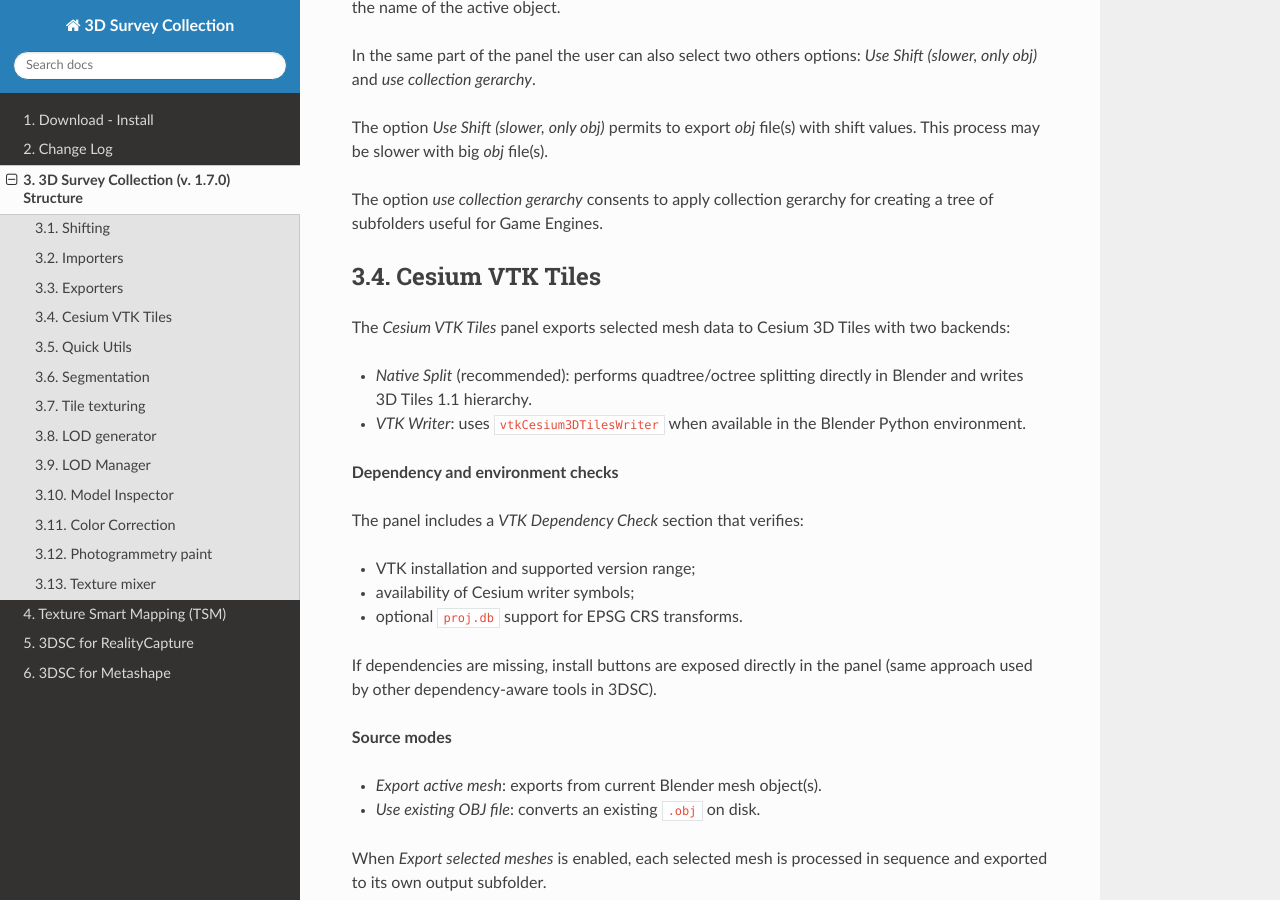
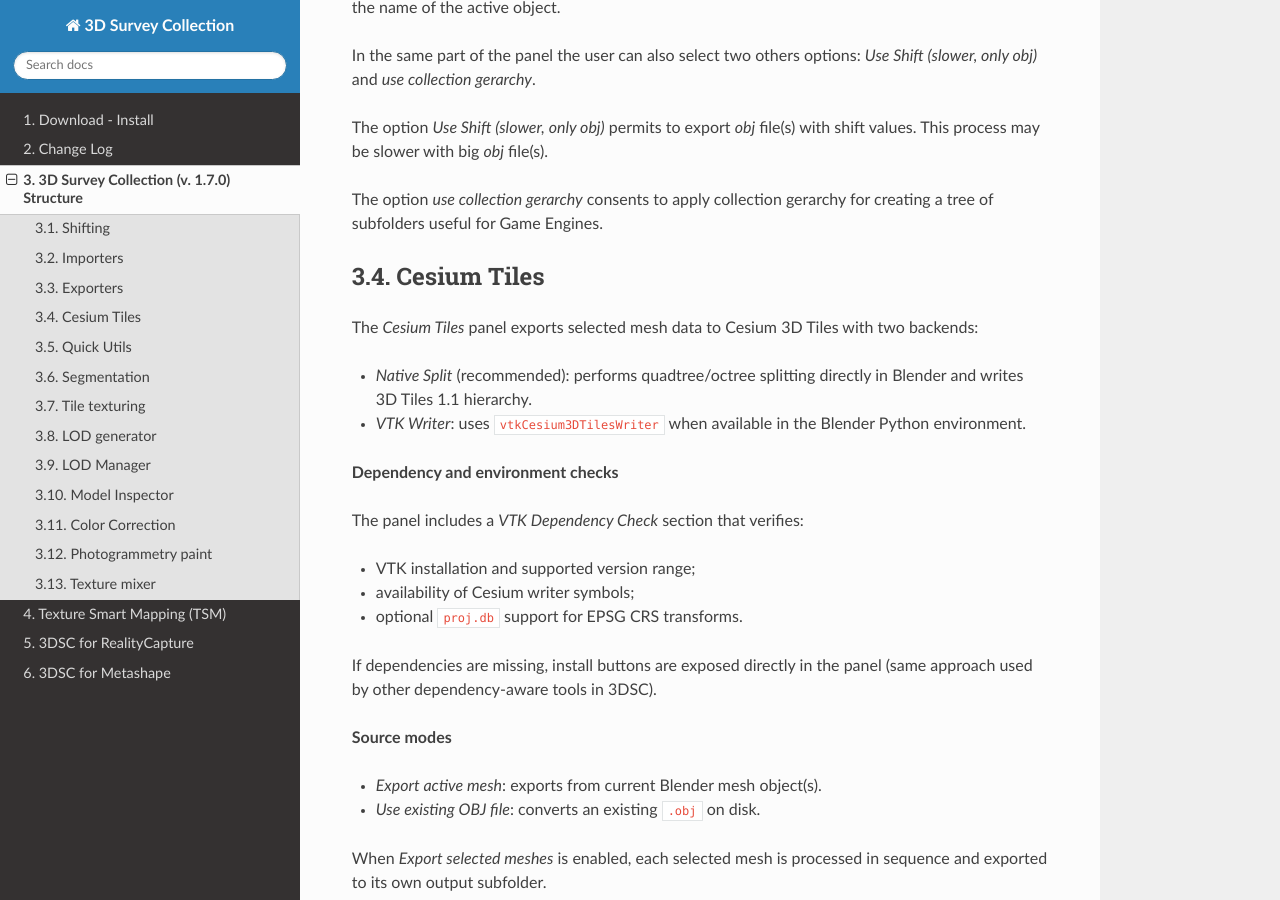
Before and after one commit to zalmoxes-laran/3D-survey-collection-doc, a Sphinx documentation site: the page built from docs/3DSCstructure.rst, in a window 1280 px wide and 900 px high, scrolled down 7606 px. Built offline with Sphinx 7.4.7 and the Read the Docs theme 3.1.0, drawn with Linux system fonts in a browser that asks for light colours; some of the changed text lies outside the part shown.

Commit message:
Update 3DSCstructure.rst

```diff
--- a/docs/3DSCstructure.rst
+++ b/docs/3DSCstructure.rst
@@ -229,12 +229,12 @@
 The option *use collection gerarchy* consents to apply collection gerarchy for creating a tree of subfolders useful for Game Engines.
 
 
-.. _CesiumVTKTiles:
+.. _CesiumTiles:
 
-Cesium VTK Tiles
-----------------
+Cesium Tiles
+------------
 
-The *Cesium VTK Tiles* panel exports selected mesh data to Cesium 3D Tiles with two backends:
+The *Cesium Tiles* panel exports selected mesh data to Cesium 3D Tiles with two backends:
 
 - *Native Split* (recommended): performs quadtree/octree splitting directly in Blender and writes 3D Tiles 1.1 hierarchy.
 - *VTK Writer*: uses ``vtkCesium3DTilesWriter`` when available in the Blender Python environment.
```
